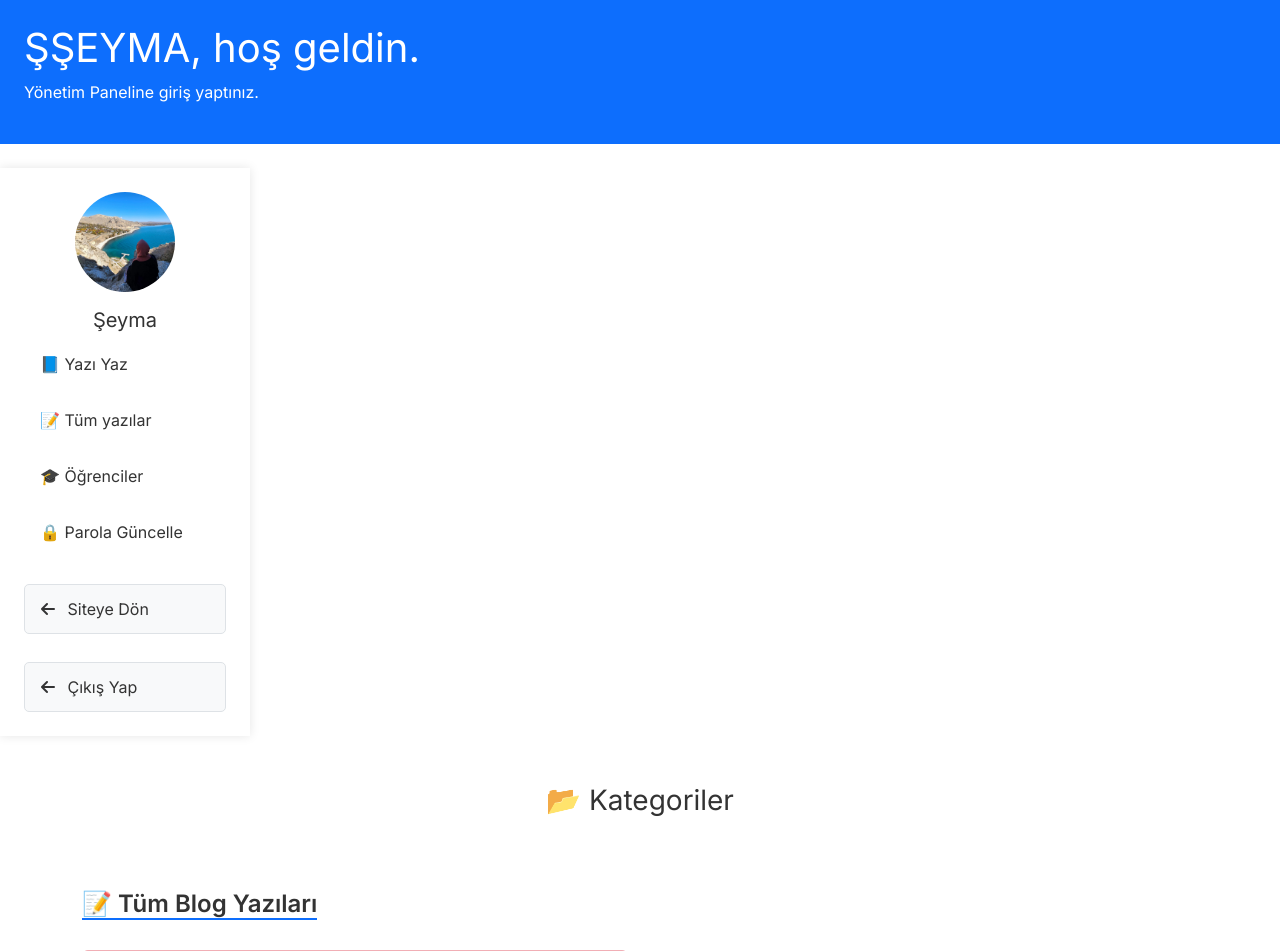
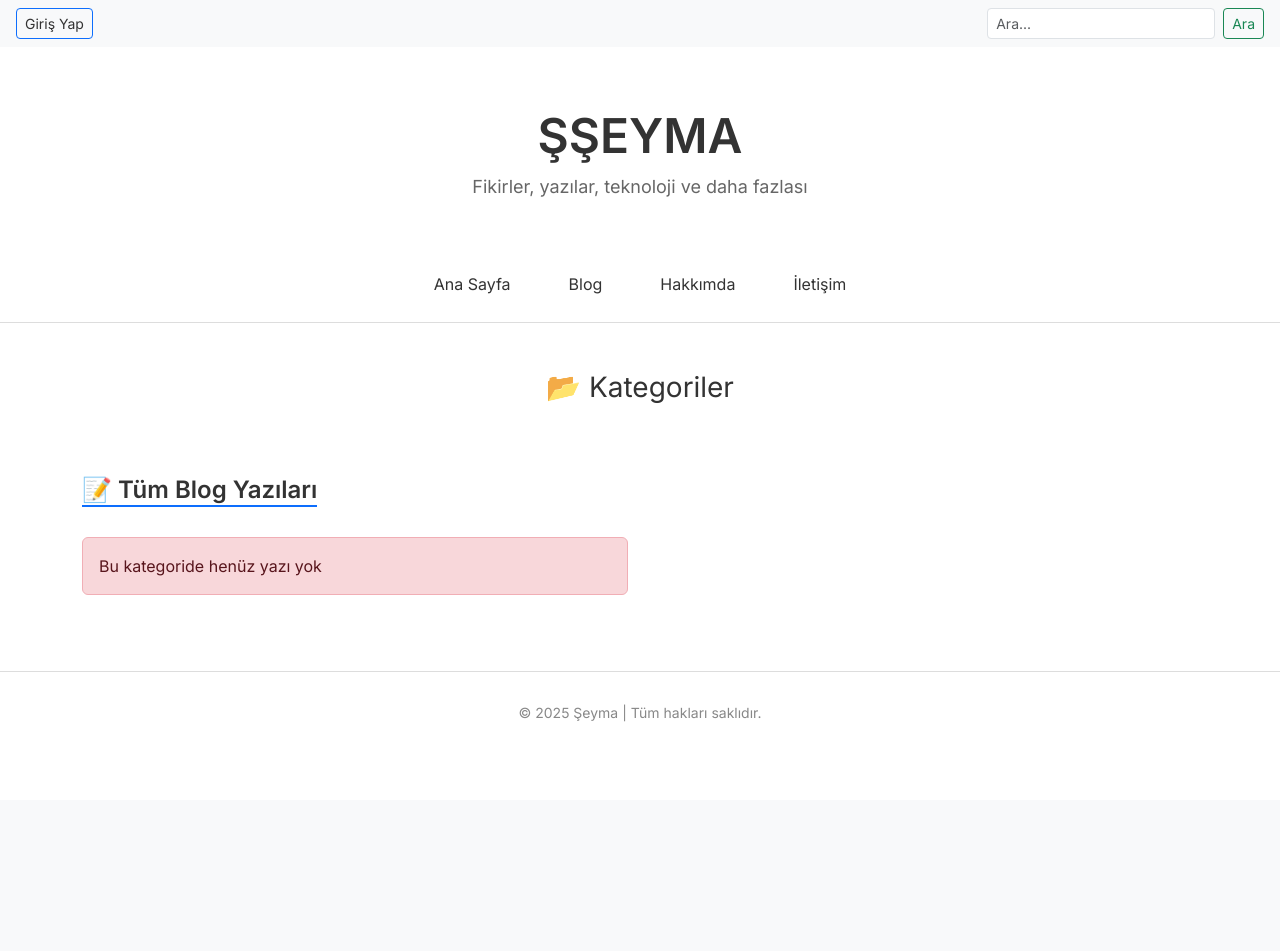
Before and after one commit to ugurtr-cmd/my-django-project, a Django app: page /blog/ in a window 1280 px wide. Shown: the top 951 px of the page. After the commit the page ends 722 px from the top, so only its background shows below. Run offline with Django 5.2, Linux system fonts and the light colour scheme; data that the repository does not hold is empty; parts of the project's set-up code (start-up, migrations or seed data) failed here and were passed over; some libraries are stand-ins or nearby versions.

Commit message:
Update layout.html

```diff
--- a/templates/layout.html
+++ b/templates/layout.html
@@ -1,54 +1,73 @@
-{% extends "layout_admin.html" %}
+{% load static %}
 
-{% load static %}
-{% block title %}Yönetim Paneli | Şeyma {% endblock title %}
-{% block content %}
+<!DOCTYPE html>
+<html lang="tr">
+<head>
+  <meta charset="UTF-8">
+  <title>{% block page_title %} {% endblock %}</title>
+  <meta name="viewport" content="width=device-width, initial-scale=1">
 
-    <!-- Main Content -->
-    <div class="main-panel">
-      <!-- Yazı Yazma Alanı -->
-      <div class="section-box">
-        <h4>📝 Yeni Yazı Oluştur</h4>
-        <form action="{% url 'admin-paneli' %}" method="POST" enctype="multipart/form-data">
-          {% csrf_token %}
-          {% if error %}
-            <div class="alert alert-danger">{{msg}}</div>
-          {% endif %}
-          <div class="mb-3">
-            <label for="title" class="form-label">Başlık</label>
-            <input type="text" name="title" class="form-control" id="title" placeholder="Yazı başlığı">
-          </div>
-          <div class="mb-3">
-            <label for="content" class="form-label">İçerik</label>
-            <textarea class="form-control" name="description" id="editor" rows="4" placeholder="Yazı içeriğini buraya girin..."></textarea>
-          </div>
-          <div class="mb-3">
-            <label for="category" class="form-label">Kategori</label>
-            <select name="category" class="form-select" id="category">
-              {% for cat in kategoriler %}
-                <option value="{{ cat.id }}">{{ cat.name }}</option>
-              {% endfor %}
-            </select>
-          </div>
-          <div class="mb-3">
-            <label for="imageUrl" class="form-label">Fotoğraf</label>
-            <input type="file" name="image" class="form-control" id="imageUrl">
-          </div>
+  <!-- Bootstrap -->
+  <link href="https://cdn.jsdelivr.net/npm/bootstrap@5.3.0/dist/css/bootstrap.min.css" rel="stylesheet">
 
-          <div class="form-check mb-3">
-            <input type="checkbox" name="isActive" class="form-check-input" checked>
-            <label for="isActive" name="isActive" class="form-check-label">Aktiflik</label>
-          </div>
-          <button class="btn btn-primary">Yayımla</button>
-        </form>
-      </div>
+  <!-- Google Font -->
+  <link href="https://fonts.googleapis.com/css2?family=Inter:wght@400;600&display=swap" rel="stylesheet">
 
-<script src="https://cdn.ckeditor.com/4.22.1/standard/ckeditor.js"></script>
-<script>
-    CKEDITOR.replace('editor', {
-        width: '100%',
-        height: '300px'
-    });
-</script>
+  {% block css_file %} {% endblock %}
 
-{% endblock content %}
+
+</head>
+<body>
+
+  {% include "messages.html" %}
+
+  <!-- Giriş Yap Butonu (En Üst) -->
+  <div class="topbar d-flex justify-content-between align-items-center px-3 py-2 bg-light">
+    {% if user.is_authenticated %}
+      <li class="list-unstyled">
+        <a href="{% url "cikis" %}" class="btn btn-outline-primary btn-sm">Çıkış Yap</a>
+        <a href="{% url "admin-paneli" %}" class="btn btn-outline-primary btn-sm">Admin Paneli</a>
+      </li>
+
+    {% else %}
+      <a href="{% url "login" %}" class="btn btn-outline-primary btn-sm">Giriş Yap</a>
+
+    {% endif %}
+
+    <!-- Arama Formu -->
+    <form class="d-flex" role="search" action="{% url 'search' %}" method="get">
+      <input class="form-control form-control-sm me-2" type="search" name="q" placeholder="Ara..." aria-label="Search">
+      <button class="btn btn-sm btn-outline-success" type="submit">Ara</button>
+    </form>
+  </div>
+
+  <!-- Logo ve Açıklama -->
+  <header>
+    <h1>ŞŞEYMA</h1>
+    <p>Fikirler, yazılar, teknoloji ve daha fazlası</p>
+  </header>
+
+  <!-- Menü -->
+  <nav class="custom-menu">
+    <a href="{% url 'home' %}">Ana Sayfa</a>
+    <a href="{% url 'blog' %}">Blog</a>
+    <a href="{% url 'hakkimda' %}">Hakkımda</a>
+    <a href="{% url 'iletisim' %}">İletişim</a>
+
+
+  </nav>
+
+
+
+  {% block content %}{% endblock %}
+
+
+  <!-- Footer -->
+  <footer>
+    <p>&copy; 2025 Şeyma | Tüm hakları saklıdır.</p>
+  </footer>
+
+  <!-- Bootstrap JS -->
+  <script src="https://cdn.jsdelivr.net/npm/bootstrap@5.3.0/dist/js/bootstrap.bundle.min.js"></script>
+</body>
+</html>
```
